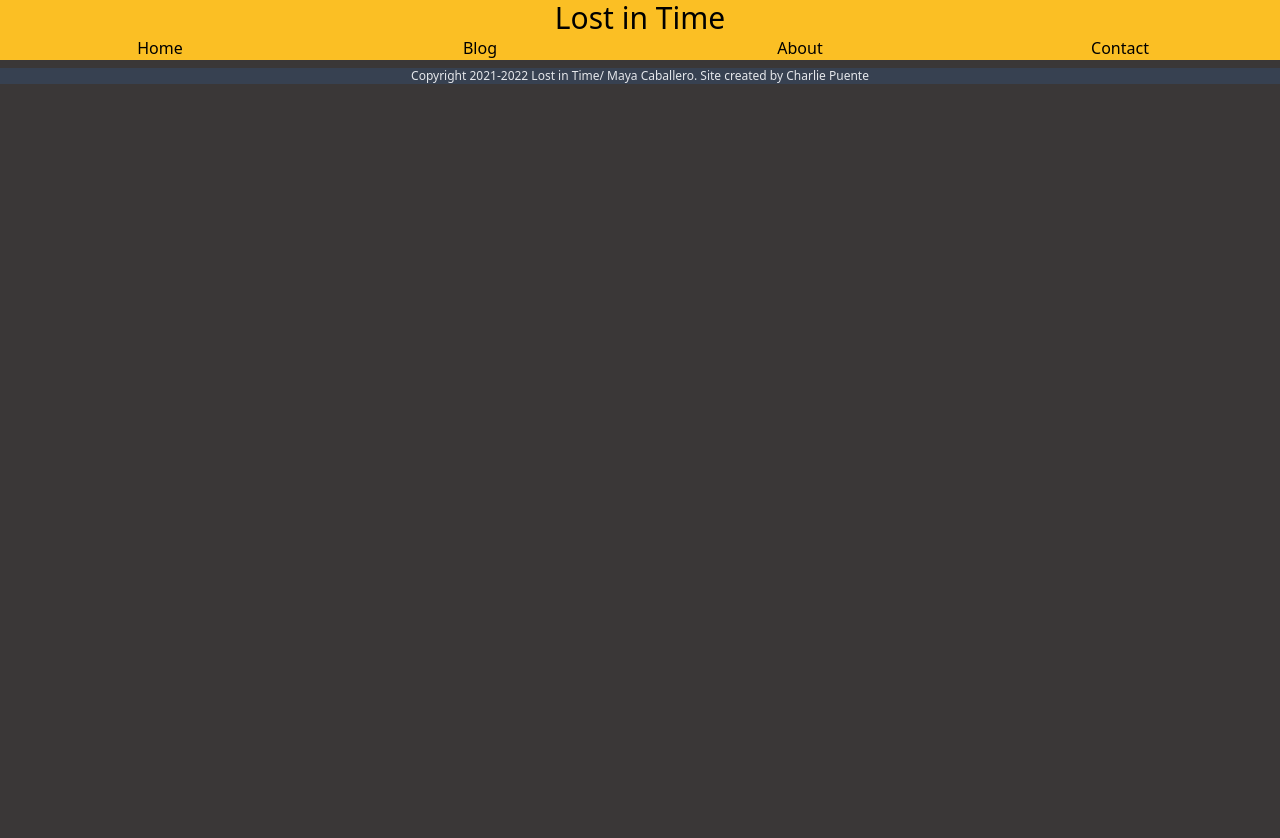
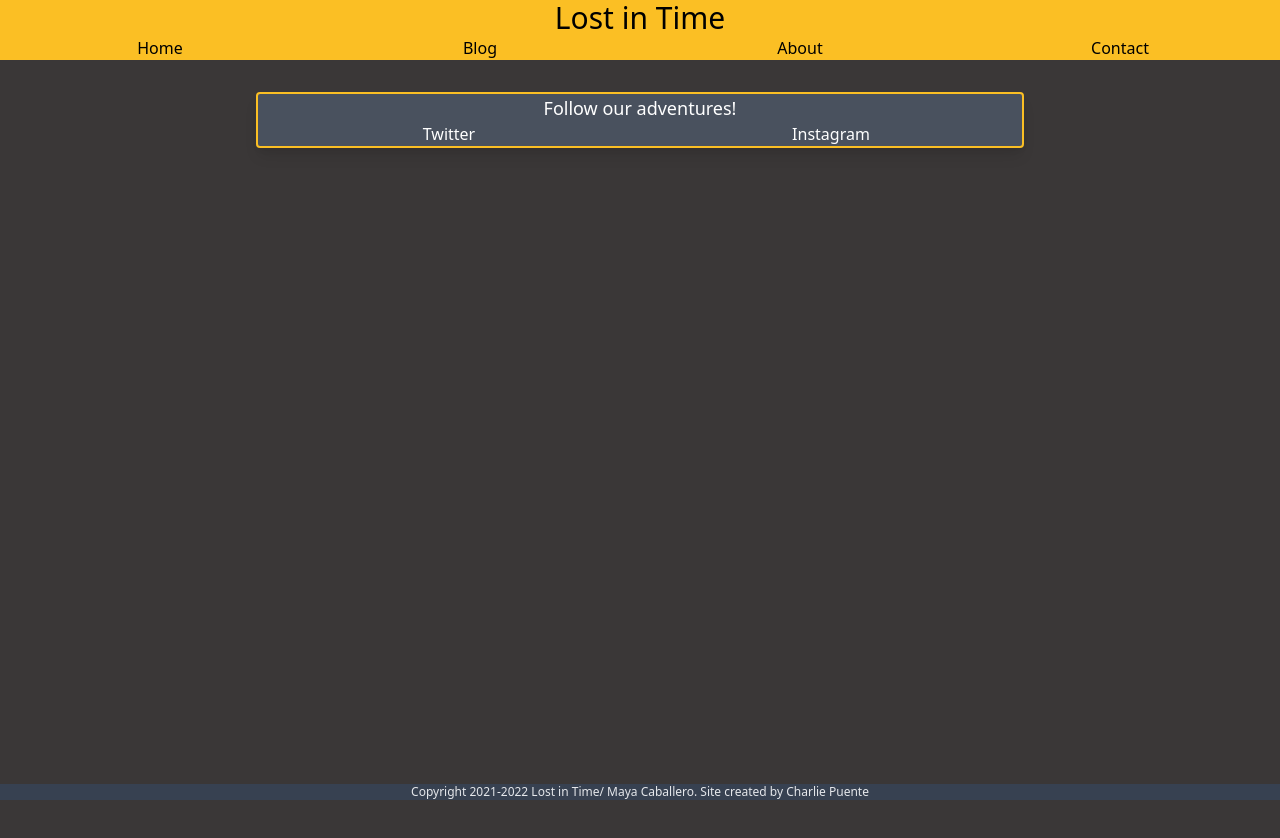
Before and after one commit to puentebravo/lostInTime, a React (Create React App) app in the folder client/: page /contact in a window 1280 px wide. Shown: the top 838 px of the page. Before the commit the page ends 800 px from the top, so only its background shows below. Built offline with nearby package versions, Linux system fonts and the light colour scheme.

Commit message:
added contact card component to page

```diff
--- a/client/src/pages/contact/index.tsx
+++ b/client/src/pages/contact/index.tsx
@@ -1,4 +1,5 @@
 import React from "react";
+import ContactCard from "../../components/contactCard";
 import Footer from "../../components/footer";
 import NavBar from "../../components/navBar";
 
@@ -7,6 +8,7 @@ function Contact() {
     return (
         <div>
             <NavBar />
+            <ContactCard/>
             <Footer />
         </div>
     )
```
